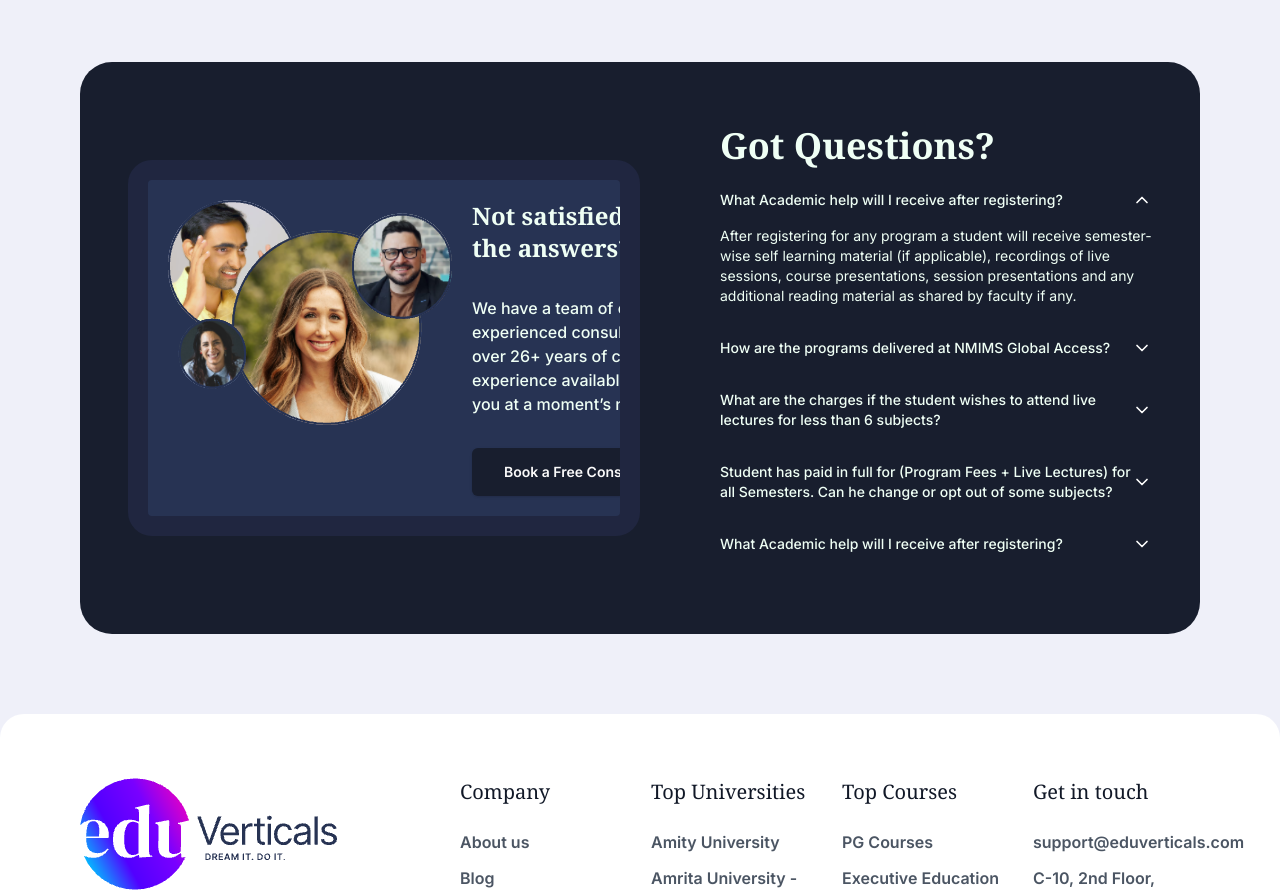
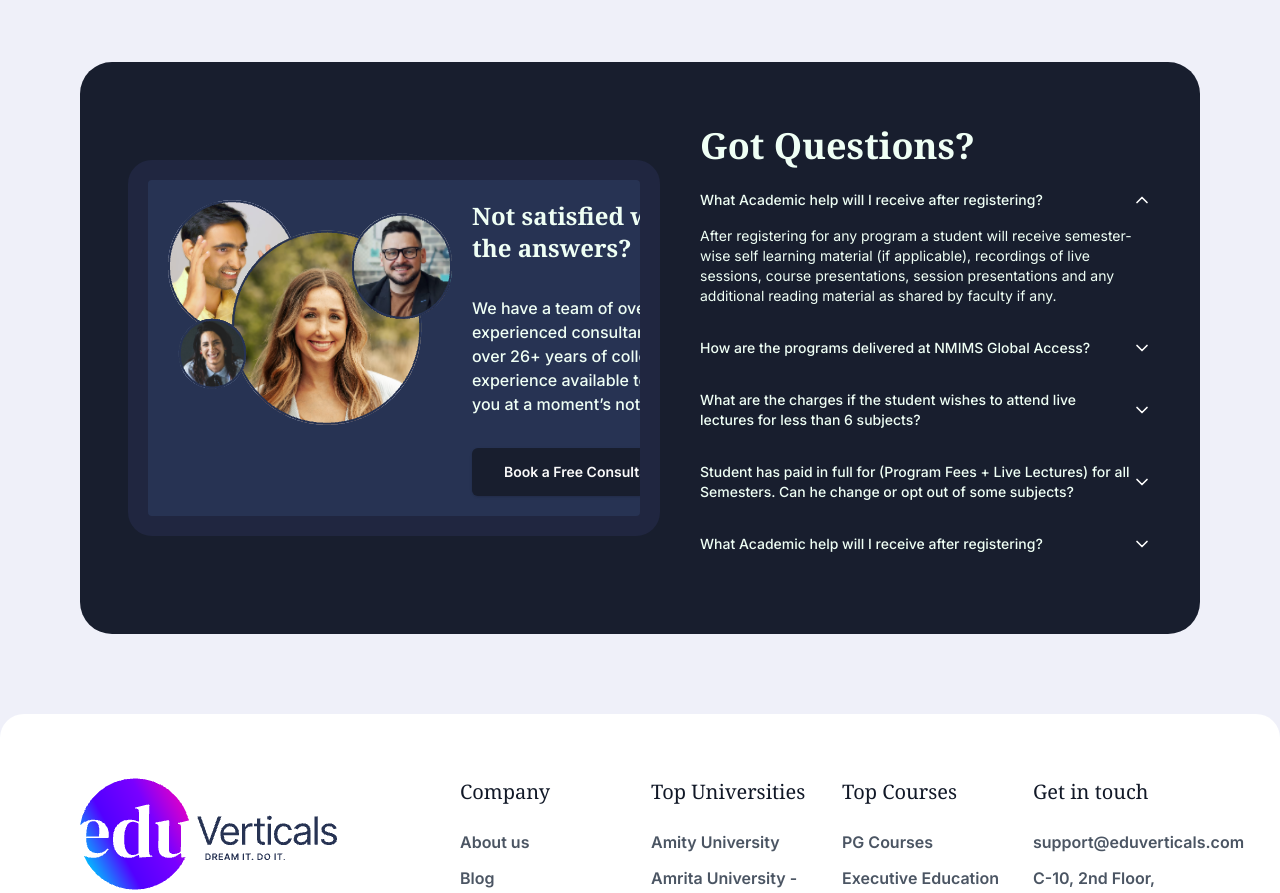
Before and after one commit to yeldynov/edu-verticals, a Next.js app: page / in a window 1280 px wide. Shown: the part 6106-6999 px from the top of the page. Built offline with nearby package versions, Linux system fonts and the light colour scheme; a web font is replaced by a local one.

Commit message:
* faq section

```diff
--- a/src/components/FAQ.tsx
+++ b/src/components/FAQ.tsx
@@ -10,9 +10,9 @@
 const FAQ = () => {
   return (
     <div className='bg-darkbg p-5 2xl:-mx-20 2xl:p-32 lg:px-12 xl:py-16 rounded-[32px] text-eduwhite'>
-      <div className='flex items-center flex-col lg:flex-row lg:gap-20 2xl:gap-36'>
+      <div className='flex items-center flex-col lg:flex-row  justify-between gap-10'>
         {/* left */}
-        <div className='flex bg-maintext sm:border-[20px] h-fit border-[#202640] rounded-3xl p-5 flex-1 items-center xl:items-start overflow-hidden flex-col-reverse xl:flex-row gap-5'>
+        <div className='flex bg-maintext lg:border-[20px] h-fit border-[#202640] rounded-3xl p-5 flex-1 items-center xl:items-start overflow-hidden flex-col-reverse xl:flex-row gap-5'>
           <img src='/not-sure.png' alt='Group of people' className='' />
           <div className='flex flex-col justify-between gap-8'>
             <h2 className='2xl:text-4xl text-xl sm:text-2xl font-serif'>
--- a/src/components/NotSure.tsx
+++ b/src/components/NotSure.tsx
@@ -35,7 +35,7 @@
           </div>
         </div>
         {/* right */}
-        <div className='flex bg-maintext sm:border-[20px] border-[#202640] rounded-3xl p-5 flex-1 items-center xl:items-start overflow-hidden flex-col-reverse xl:flex-row gap-5'>
+        <div className='flex bg-maintext lg:border-[20px] border-[#202640] rounded-3xl p-5 flex-1 items-center xl:items-start overflow-hidden flex-col-reverse xl:flex-row gap-5'>
           <div className='flex flex-col justify-between gap-8'>
             <h2 className='2xl:text-4xl text-xl sm:text-2xl font-serif'>
               Meet Our Education Counselors
@@ -47,7 +47,7 @@
                 moment’s notice.
               </h6>
             </div>
-            <Button className='bg-darkbg font-semibold w-fit hover:bg-white hover:text-maintext lg:px-8 py-6'>
+            <Button className='bg-darkbg font-semibold w-fit  hover:bg-white hover:text-maintext lg:px-8 py-6'>
               Book a Free Consultation
             </Button>
           </div>
```
